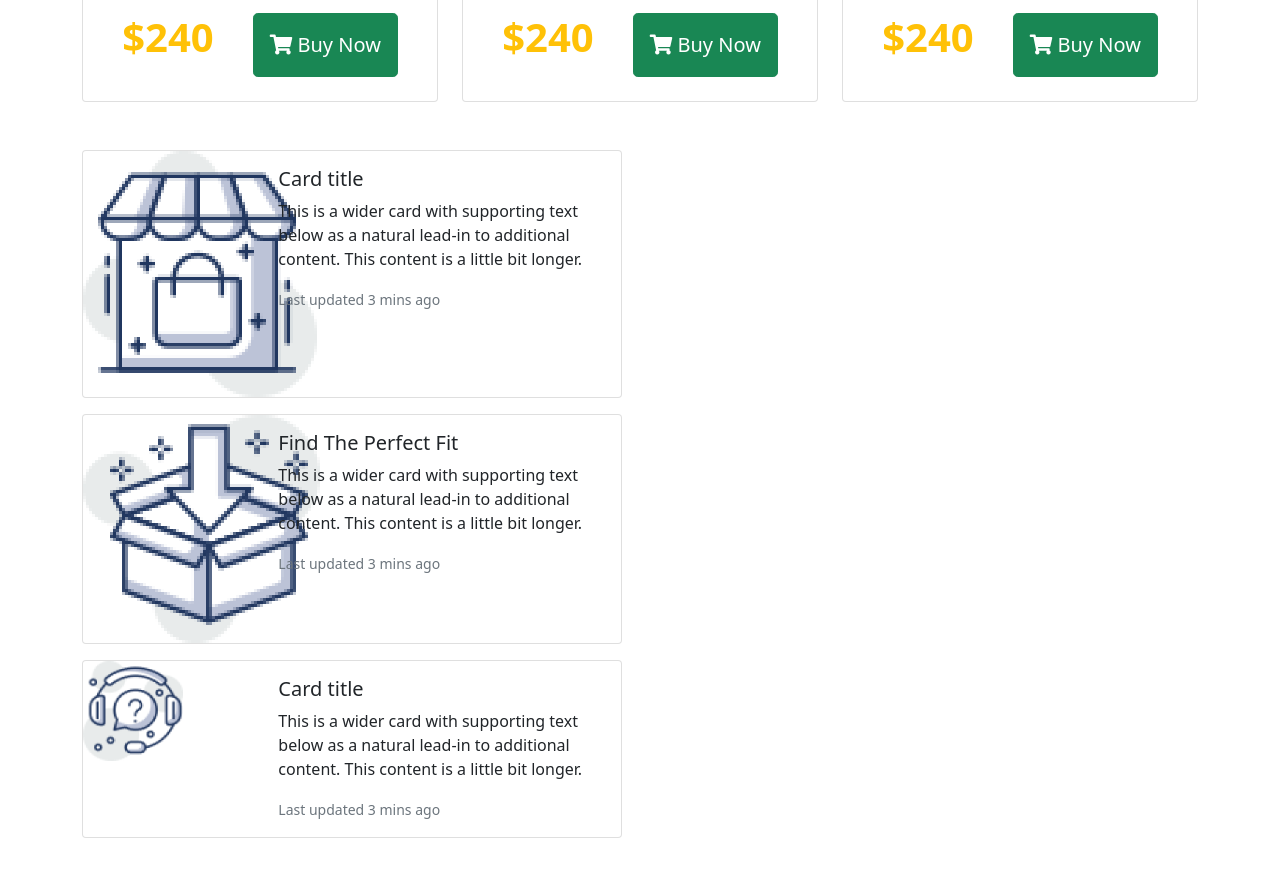
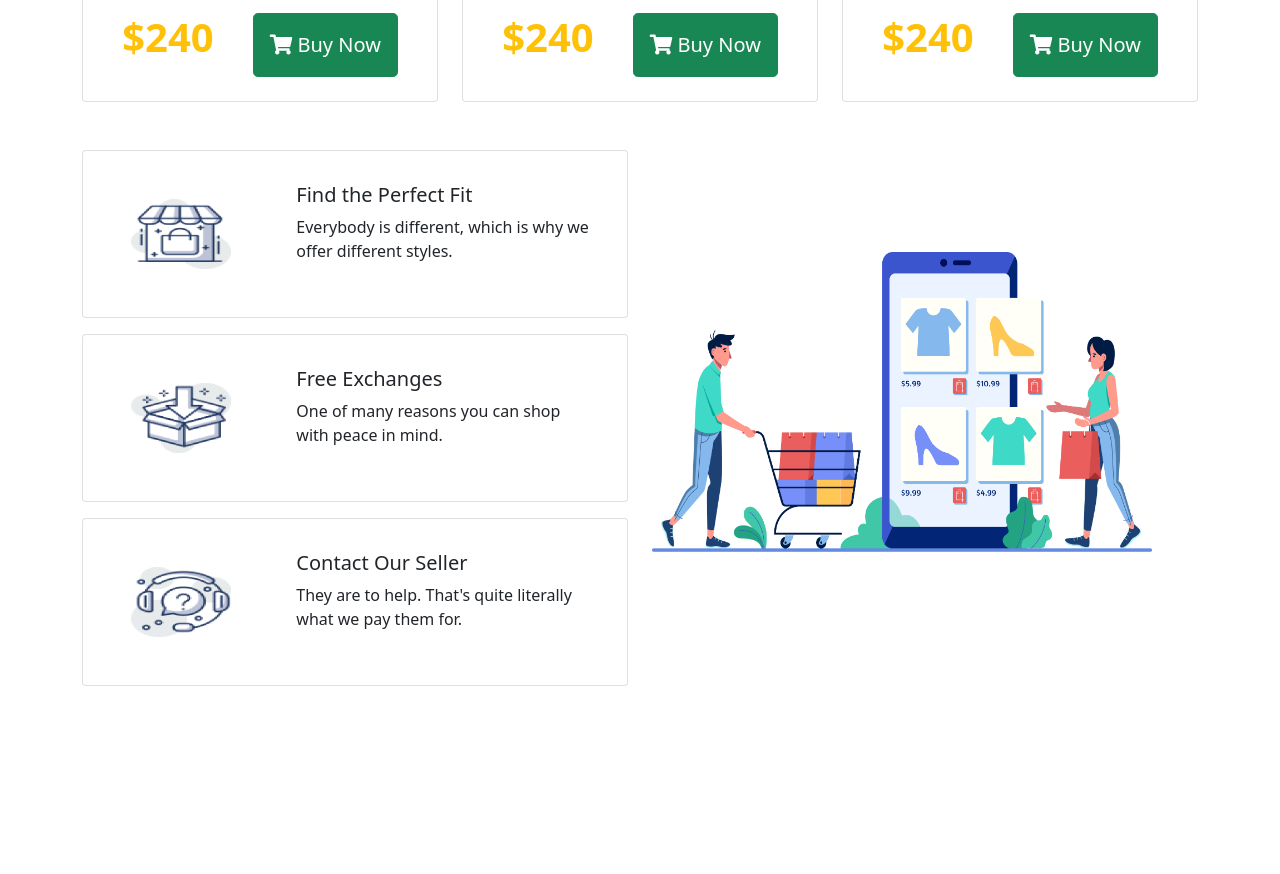
Before and after one commit to sheikhlimon/penguin-fashion-website, a plain HTML site: page index.html in a window 1280 px wide. Shown: the part 1819-2693 px from the top of the page. After the commit the page ends 2521 px from the top, so only its background shows below. Drawn offline with nearby package versions, Linux system fonts and the light colour scheme.

Commit message:
add about us section

```diff
--- a/index.html
+++ b/index.html
@@ -75,8 +75,8 @@
                             <div>
                                 <p class="display-6 fw-bold text-warning">$240</p>
                             </div>
-                            <button type="button" class="btn btn-success btn-lg"><i
-                                    class="fas fa-shopping-cart"></i> Buy Now</button>
+                            <button type="button" class="btn btn-success btn-lg"><i class="fas fa-shopping-cart"></i>
+                                Buy Now</button>
                         </div>
                     </div>
                 </div>
@@ -92,8 +92,8 @@
                             <div>
                                 <p class="display-6 fw-bold text-warning">$240</p>
                             </div>
-                            <button type="button" class="btn btn-success btn-lg"><i
-                                    class="fas fa-shopping-cart"></i> Buy Now</button>
+                            <button type="button" class="btn btn-success btn-lg"><i class="fas fa-shopping-cart"></i>
+                                Buy Now</button>
                         </div>
                     </div>
                 </div>
@@ -109,8 +109,8 @@
                             <div>
                                 <p class="display-6 fw-bold text-warning">$240</p>
                             </div>
-                            <button type="button" class="btn btn-success btn-lg"><i
-                                    class="fas fa-shopping-cart"></i> Buy Now</button>
+                            <button type="button" class="btn btn-success btn-lg"><i class="fas fa-shopping-cart"></i>
+                                Buy Now</button>
                         </div>
                     </div>
                 </div>
@@ -132,8 +132,8 @@
                             <div>
                                 <p class="display-6 fw-bold text-warning">$240</p>
                             </div>
-                            <button type="button" class="btn btn-success btn-lg"><i
-                                    class="fas fa-shopping-cart"></i> Buy Now</button>
+                            <button type="button" class="btn btn-success btn-lg"><i class="fas fa-shopping-cart"></i>
+                                Buy Now</button>
                         </div>
                     </div>
                 </div>
@@ -149,8 +149,8 @@
                             <div>
                                 <p class="display-6 fw-bold text-warning">$240</p>
                             </div>
-                            <button type="button" class="btn btn-success btn-lg"><i
-                                    class="fas fa-shopping-cart"></i> Buy Now</button>
+                            <button type="button" class="btn btn-success btn-lg"><i class="fas fa-shopping-cart"></i>
+                                Buy Now</button>
                         </div>
                     </div>
                 </div>
@@ -166,57 +166,60 @@
                             <div>
                                 <p class="display-6 fw-bold text-warning">$240</p>
                             </div>
-                            <button type="button" class="btn btn-success btn-lg"><i
-                                    class="fas fa-shopping-cart"></i> Buy Now</button>
+                            <button type="button" class="btn btn-success btn-lg"><i class="fas fa-shopping-cart"></i>
+                                Buy Now</button>
                         </div>
                     </div>
                 </div>
             </div>
         </section>
         <!-- about us area -->
-        <section class="container pb-5">
-            <div class="card mb-3 mt-5" style="max-width: 540px;">
+        <section class="container">
+                <div class="row">
+                    <div class="col-6">
+                        <div class="card mb-3 mt-5" style="max-width: 50rem;">
                             <div class="row g-0">
-                    <div class="col-md-4">
-                        <img src="images/shop.png" alt="...">
+                                <div class="col-sm-4">
+                                    <img src="images/shop.png" alt="..." width="100px" height="70px" class="m-5">
                                 </div>
-                    <div class="col-md-8">
-                        <div class="card-body">
-                            <h5 class="card-title">Card title</h5>
-                            <p class="card-text">This is a wider card with supporting text below as a natural lead-in to
-                                additional content. This content is a little bit longer.</p>
-                            <p class="card-text"><small class="text-muted">Last updated 3 mins ago</small></p>
+                                <div class="col-sm-8">
+                                    <div class="card-body m-3">
+                                        <h5 class="card-title">Find the Perfect Fit</h5>
+                                        <p class="card-text">Everybody is different, which is why we offer different styles.</p>
                                     </div>
                                 </div>
                             </div>
                         </div>
-            <div class="card mb-3 mt-2" style="max-width: 540px;">
+                        <div class="card mb-3 mt-2" style="max-width: 50rem;">
                             <div class="row g-0">
-                    <div class="col-md-4">
-                        <img src="images/exchange.png" alt="...">
+                                <div class="col-sm-4">
+                                    <img src="images/exchange.png" alt="..." width="100px" height="70px" class="m-5">
                                 </div>
-                    <div class="col-md-8">
-                        <div class="card-body">
-                            <h5 class="card-title">Find The Perfect Fit</h5>
-                            <p class="card-text">This is a wider card with supporting text below as a natural lead-in to
-                                additional content. This content is a little bit longer.</p>
-                            <p class="card-text"><small class="text-muted">Last updated 3 mins ago</small></p>
+                                <div class="col-sm-8">
+                                    <div class="card-body m-3">
+                                        <h5 class="card-title">Free Exchanges</h5>
+                                        <p class="card-text">One of many reasons you can shop with peace in mind.</p>
                                     </div>
                                 </div>
                             </div>
                         </div>
-            <div class="card mb-3 mt-2" style="max-width: 540px;">
+                        <div class="card mb-3 mt-2" style="max-width: 50rem;">
                             <div class="row g-0">
-                    <div class="col-md-4">
-                        <img src="images/contact.png" alt="..." width="100px" height="100px">
+                                <div class="col-sm-4">
+                                    <img src="images/contact.png" alt="..." width="100px" height="70px" class="m-5">
                                 </div>
-                    <div class="col-md-8">
-                        <div class="card-body">
-                            <h5 class="card-title">Card title</h5>
-                            <p class="card-text">This is a wider card with supporting text below as a natural lead-in to
-                                additional content. This content is a little bit longer.</p>
-                            <p class="card-text"><small class="text-muted">Last updated 3 mins ago</small></p>
+                                <div class="col-sm-8">
+                                    <div class="card-body m-3">
+                                        <h5 class="card-title">Contact Our Seller</h5>
+                                        <p class="card-text">They are to help. That's quite literally what we pay them for.</p>
                                     </div>
+                                </div>
+                            </div>
+                        </div>
+                    </div>
+                    <div class="col-6 d-flex align-items-center">
+                        <div class="col-6">
+                            <img src="images/XMLID 1.png" alt="" width="500rem" height="300rem">
                         </div>
                     </div>
                 </div>
```
Also changed, not shown: Screenshot_1.png (added). Lines whose indentation alone changed are shown as unchanged.
